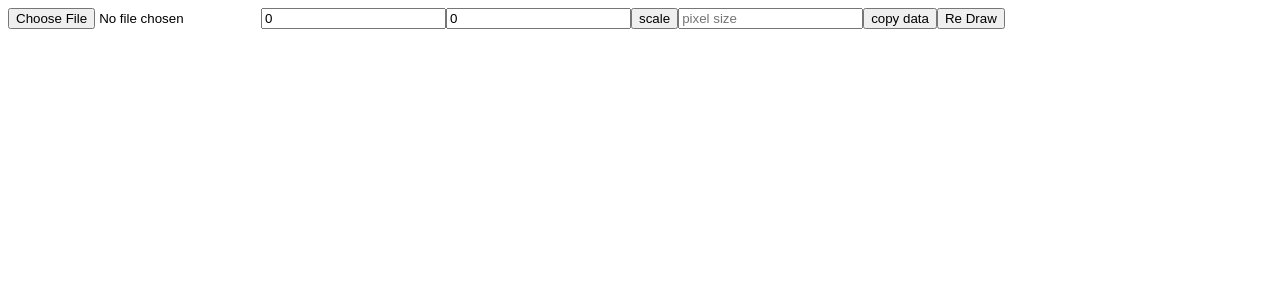
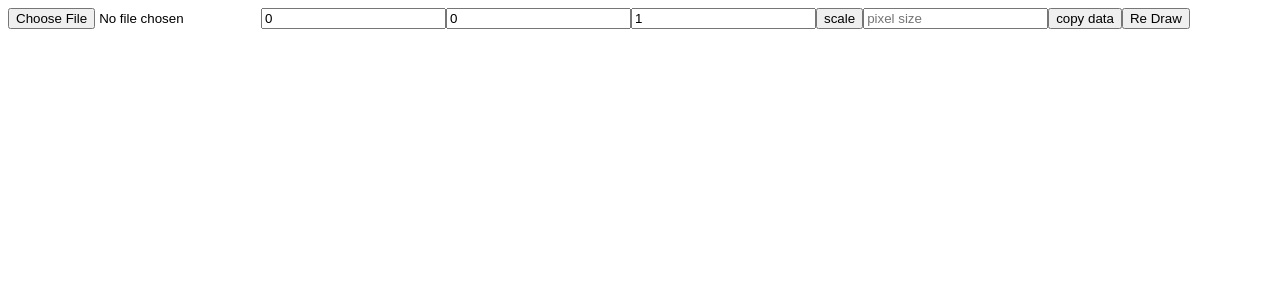
Before and after one commit to OmniIncorporated/Image-Gen, a React (Vite) app: page / in a window 1280 px wide. Shown: the top 300 px of the page. Built offline with nearby package versions, Linux system fonts and the light colour scheme.

Commit message:
Add palette scale input field and optimize palette

```diff
--- a/src/App.jsx
+++ b/src/App.jsx
@@ -8,6 +8,7 @@ import base64ToCanvas from './util/convert/base64ToCanvas'
 import { useEffect } from 'react'
 import scaleCanvas from './util/convert/scaleCanvas'
 import increasePixelSize from './util/convert/increasePixelSize'
+import optimizePalate from './util/optimize/optimizePalate'
 // import groupBy from "./util/groupBy"
 
 function App() {
@@ -16,6 +17,7 @@ function App() {
   const [width, setWidth] = useState(0)
   const [height, setHeight] = useState(0)
   const [pixelSize, setPixelSize] = useState(1)
+  const [palateScale, setPalateScale] = useState(1)
 
   const originalCanvas = useRef(null)
   const canvasHolderRef = useRef(null)
@@ -41,7 +43,9 @@ function App() {
 
   function handleCopyData() {
     const pixels = canvasToPixels(canvas)
-    const optimize = runLengthEncoding(pixels)
+    const palateOptimize =
+      palateScale === 1 ? pixels : optimizePalate(pixels, palateScale)
+    const optimize = runLengthEncoding(palateOptimize)
     const pixelSizeChanged = increasePixelSize(optimize, pixelSize)
     const base64 = pixelsToBase64(pixelSizeChanged)
     console.log(base64.length)
@@ -50,9 +54,11 @@ function App() {
 
   function handleReDraw() {
     const pixels = canvasToPixels(canvas)
-    const pixelSizeChanged = increasePixelSize(pixels, pixelSize)
-    const optimize = runLengthEncoding(pixelSizeChanged)
-    const base64 = pixelsToBase64(optimize)
+    const palateOptimize =
+      palateScale === 1 ? pixels : optimizePalate(pixels, palateScale)
+    const optimize = runLengthEncoding(palateOptimize)
+    const pixelSizeChanged = increasePixelSize(optimize, pixelSize)
+    const base64 = pixelsToBase64(pixelSizeChanged)
     const newCanvas = base64ToCanvas(
       base64,
       canvas.width === 0 ? width : canvas.width * pixelSize,
@@ -90,6 +96,12 @@ function App() {
         value={height}
         onChange={e => setHeight(e.target.value)}
       />
+      <input
+        type="number"
+        placeholder="palet scale"
+        value={palateScale}
+        onChange={e => setPalateScale(e.target.value)}
+      />
       <button
         onClick={() =>
           setCanvas(scaleCanvas(originalCanvas.current, width, height))
```
